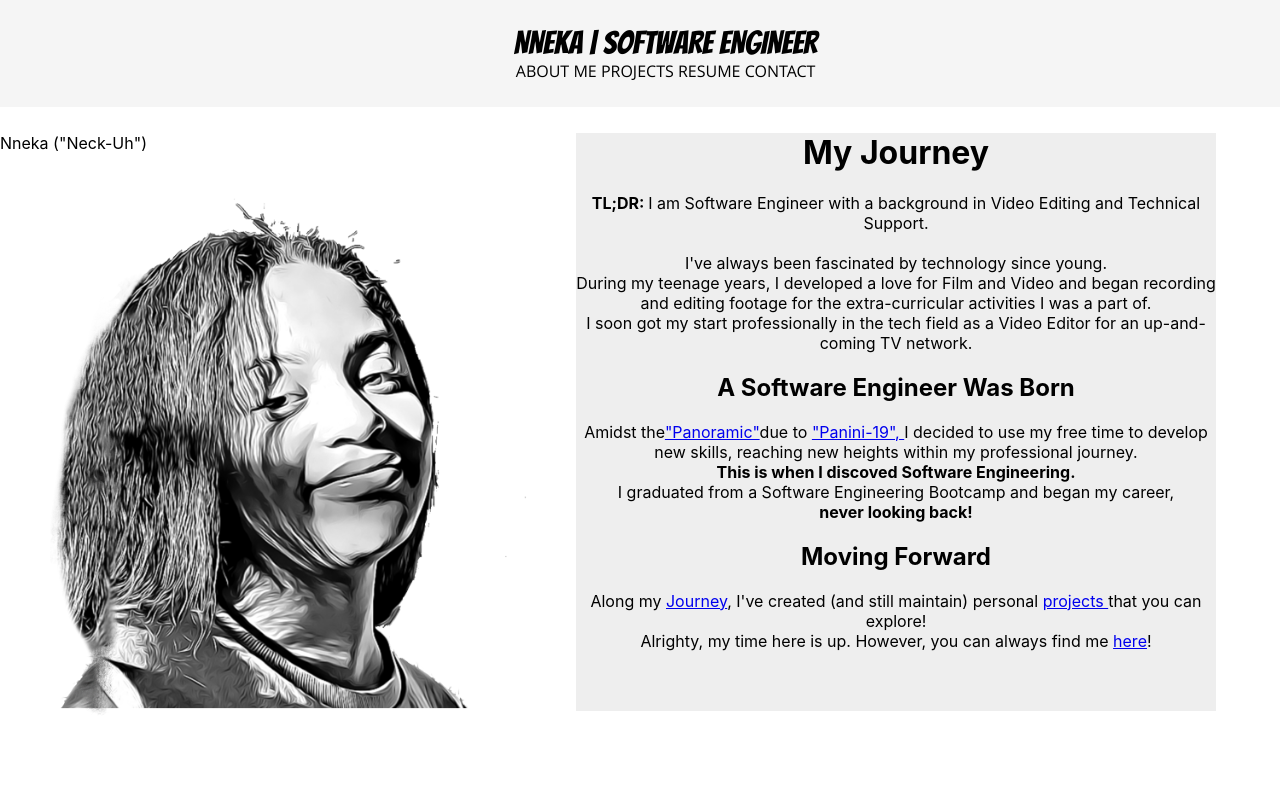
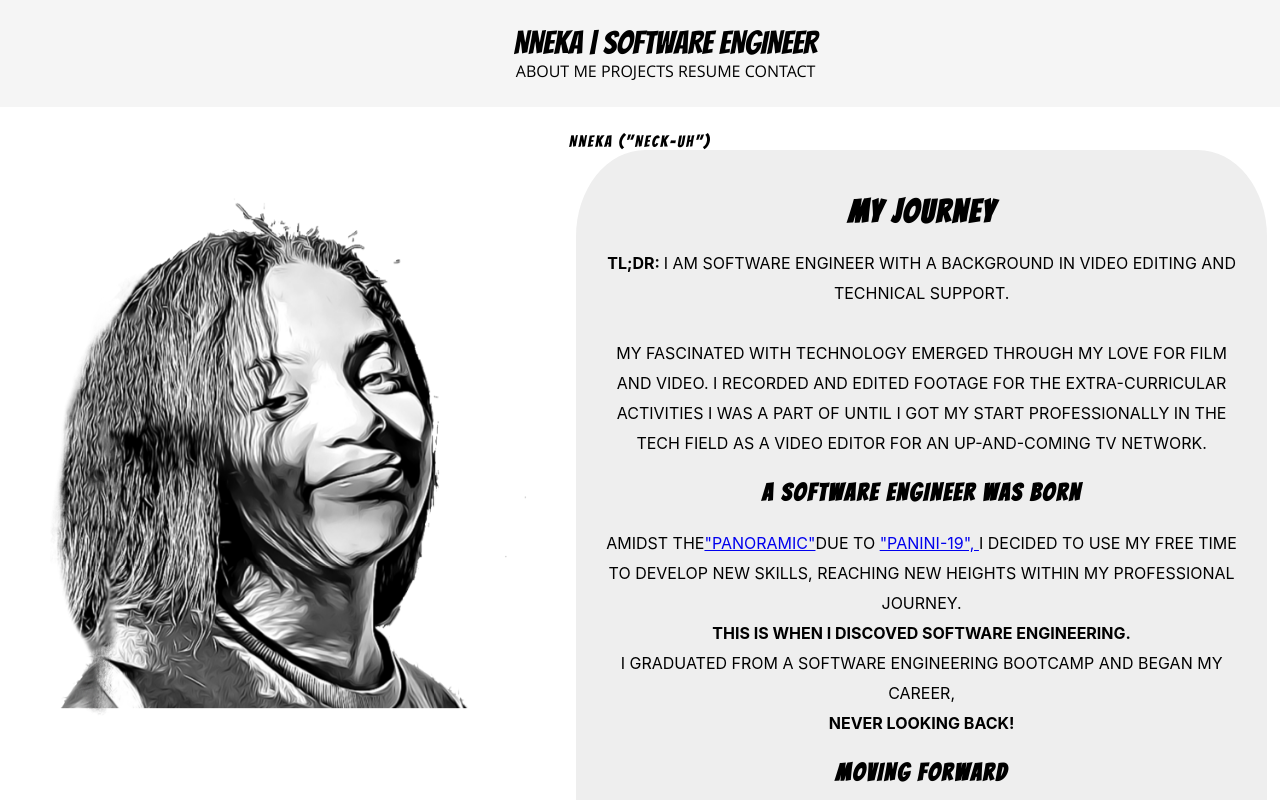
Before and after one commit to nnekauf/portfolio, a React (Create React App) app: page / in a window 1280 px wide. Shown: the top 800 px of the page. Built offline with nearby package versions, Linux system fonts and the light colour scheme.

Commit message:
adds styling to about me text and modfies the text making it shorter

```diff
--- a/src/App.css
+++ b/src/App.css
@@ -70,6 +70,20 @@
   display: flexbox;
 }
 
+
+#aboutText{
+  border-radius: 10%;
+  line-height: 30px;
+  /* font-size: 1.5em; */
+  padding: 2%;
+  text-transform: uppercase;
+  /* font-weight: lighter; */
+  /* font-family: OpenSans; */
+}
+
+#aboutText.h1{
+  font-family: Bangers;
+}
 .App-link {
   color: #61dafb;
 }
--- a/src/components/AboutMe.js
+++ b/src/components/AboutMe.js
@@ -14,25 +14,23 @@ const AboutMe = () => {
                     objectFit: "cover", left: "-10%",
                     zIndex: "1"}}>
                 </img>
+
             </div>
-            <div id="aboutName" style={{zIndex: "2", textAlign: "left", position: "absolute",
-                textAlign: "center" }}> Nneka ("Neck-Uh")</div>
+            <div id="aboutName" style={{zIndex: "2", textAlign: "center", position: "relative",
+                textAlign: "center", fontFamily: "Bangers", letterSpacing: "2px" }}> Nneka ("Neck-Uh")</div>
 
             <div id= "aboutText"
-            style={{zIndex: "2", left: "45%", position: "relative",
+                style={{zIndex: "2", left: "45%", position: "relative",
                 backgroundColor: "#eeeeee", maxWidth: "50%", maxHeight: "auto", textAlign: "center" }}>
-                <h1 > My Journey</h1>
+                <h1 style={{fontFamily: "Bangers", letterSpacing: "2px"}}> My Journey</h1>
                 <div><b>TL;DR: </b> I am Software Engineer with a background in Video Editing and Technical Support. </div>
                     <br/>
-                <div>I've always been fascinated by technology since young.
-                    <br/>
-                    During my teenage years, I developed a love for Film and Video and began
-                    recording and editing footage for the extra-curricular activities I was a part of.
-                    <br/>
-                    I soon got my start professionally in the tech field as a Video Editor for an up-and-coming TV network.
+                <div>My fascinated with technology emerged through my love for Film and Video.
+                    I recorded and edited footage for the extra-curricular activities I was a part of
+                    until I got my start professionally in the tech field as a Video Editor for an up-and-coming TV network.
                     <br/>
                 </div>
-                <h2>A Software Engineer Was Born</h2>
+                <h2 style={{fontFamily: "Bangers", letterSpacing: "2px"}}>A Software Engineer Was Born</h2>
                 <div>
                     Amidst the
                     <a href = "https://www.nytimes.com/2021/03/19/style/pandemic-nicknames.html">"Panoramic"</a>
@@ -45,18 +43,16 @@ const AboutMe = () => {
                     <br/>
                     <b>never looking back!</b>
                 </div>
-                <h2>Moving Forward</h2>
+
+                <h2 style={{fontFamily: "Bangers", letterSpacing: "2px"}}>Moving Forward</h2>
                 <div>
                     Along my <Link className = "homeButton"  to="/resume">Journey</Link>,
                     I've created (and still maintain) personal <Link className = "homeButton"  to="/projects">projects </Link>
                     that you can explore!
                     <br/>
                     Alrighty, my time here is up. However, you can always find me <Link className = "homeButton"  to="/contact">here</Link>!
-
-                <br/> <br/>
-
-                <br/> <br/>
-
+                    <br/> <br/>
+                    <br/> <br/>
                 </div>
             </div>
 
```
